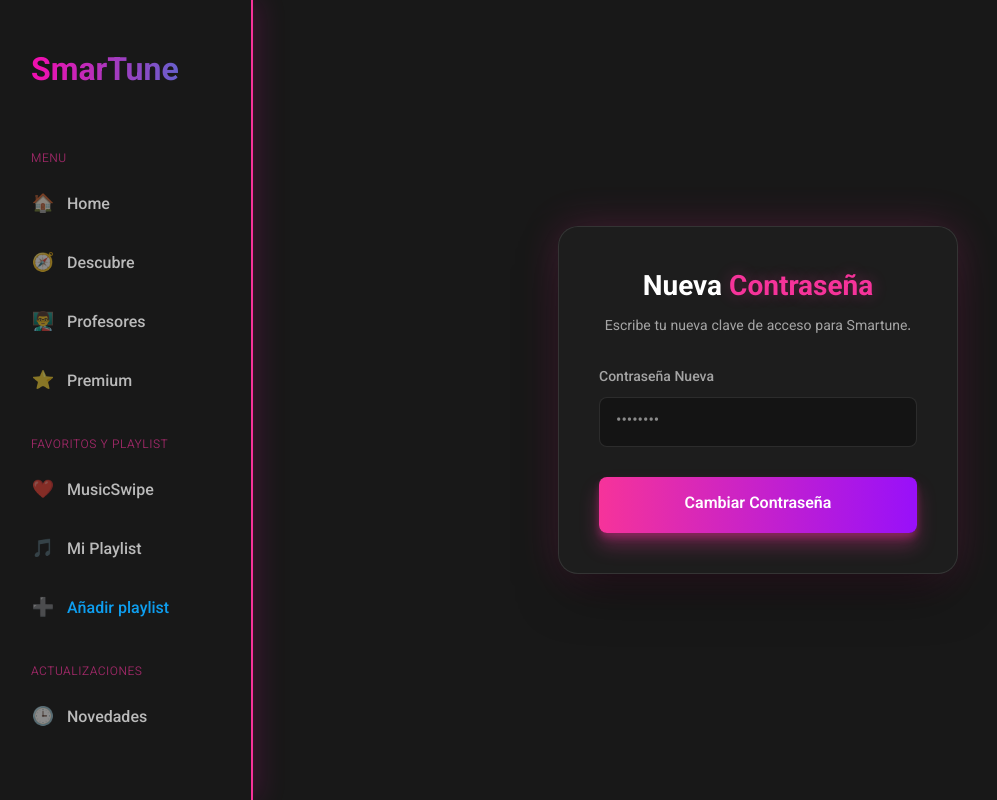
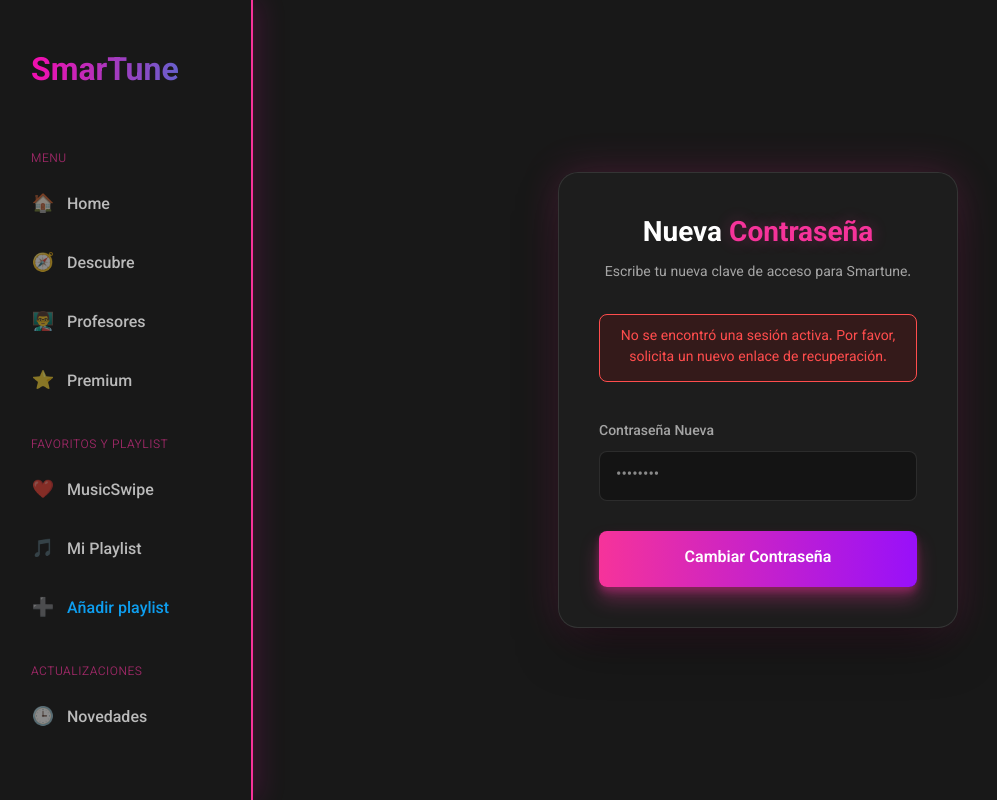
Before and after one commit to smartsystemsinnovation-del/smartune, a Next.js app in the folder web/: page /update-password in a window 1280 px wide. Shown: the whole page, without its empty margins (17-1014 px from the left). Built offline with nearby package versions, Linux system fonts and the light colour scheme; no server answers.

Commit message:
fix(web): fix password reset auth session missing error by implementing PKCE code exchange

```diff
--- a/web/src/app/update-password/page.tsx
+++ b/web/src/app/update-password/page.tsx
@@ -10,18 +10,31 @@ export default function UpdatePasswordPage() {
   const [password, setPassword] = useState('');
   const [loading, setLoading] = useState(false);
   const [errorMsg, setErrorMsg] = useState('');
-  const [sessionChecked, setSessionChecked] = useState(false);
+  const [verifying, setVerifying] = useState(true);
 
   const supabase = createClient();
 
   useEffect(() => {
-    // Verificar si el usuario realmente aterrizó aquí con una sesión de recuperación válida
     const checkSession = async () => {
-      const { data: { session } } = await supabase.auth.getSession();
-      if (!session) {
-        // Podría ser redirigido aquí o tal vez el #hash token no se procesó bien
-        // pero le daremos el beneficio de la duda y permitiremos intentar setear
+      // 1. Verificar si hay un código PKCE en la URL
+      const query = new URLSearchParams(window.location.search);
+      const code = query.get('code');
+
+      if (code) {
+        // Intercambiar el código por una sesión
+        const { error } = await supabase.auth.exchangeCodeForSession(code);
+        if (error) {
+          console.error('Error exchanging code:', error.message);
+          setErrorMsg('El enlace de recuperación ha expirado o no es válido.');
+        }
+      } else {
+        // Si no hay código, verificar si ya tenemos una sesión activa (por hash o cookie)
+        const { data: { session } } = await supabase.auth.getSession();
+        if (!session) {
+          setErrorMsg('No se encontró una sesión activa. Por favor, solicita un nuevo enlace de recuperación.');
+        }
       }
+      setVerifying(false);
       setSessionChecked(true);
     };
     checkSession();
@@ -48,7 +61,15 @@ export default function UpdatePasswordPage() {
     }
   };
 
-  if (!sessionChecked) return null;
+  if (verifying) {
+    return (
+      <div className={styles.container}>
+        <div className={styles.card}>
+          <p className={styles.subtitle}>Verificando enlace...</p>
+        </div>
+      </div>
+    );
+  }
 
   return (
     <div className={styles.container}>
@@ -57,7 +78,20 @@ export default function UpdatePasswordPage() {
         <p className={styles.subtitle}>Escribe tu nueva clave de acceso para Smartune.</p>
 
         <form onSubmit={handleUpdatePassword} className={styles.form}>
-          {errorMsg && <div className={styles.error}>{errorMsg}</div>}
+          {errorMsg && (
+            <div className={styles.error} style={{
+              background: 'rgba(255, 0, 0, 0.1)',
+              border: '1px solid #ff4d4d',
+              color: '#ff4d4d',
+              padding: '12px',
+              borderRadius: '8px',
+              marginBottom: '20px',
+              textAlign: 'center',
+              fontSize: '14px'
+            }}>
+              {errorMsg}
+            </div>
+          )}
 
           <div className={styles.inputGroup}>
             <label>Contraseña Nueva</label>
```
